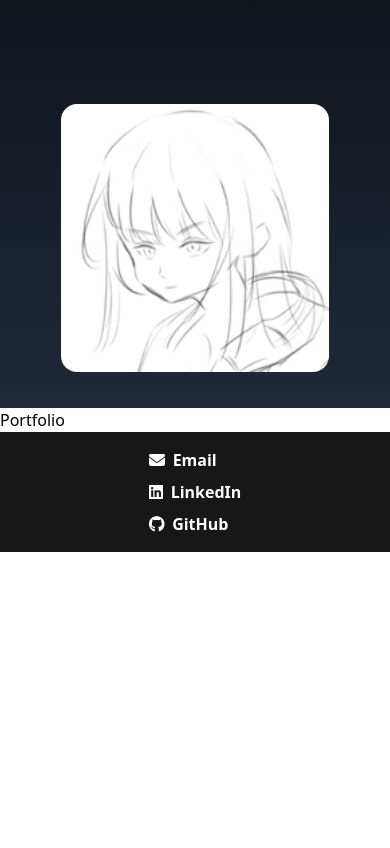
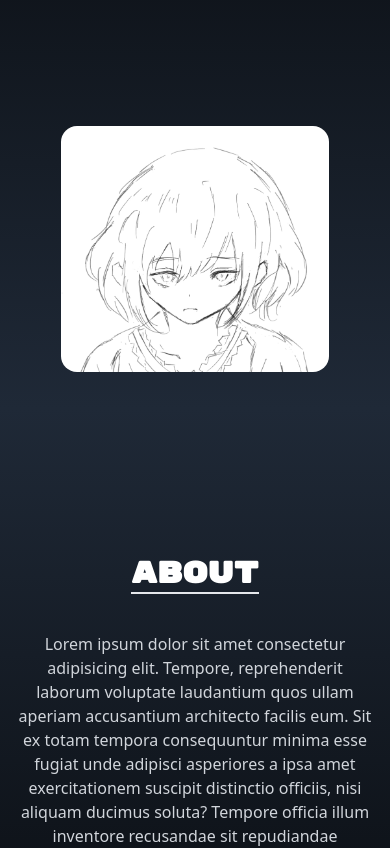
Before and after one commit to MaulanaAhmadSulami/portfolio, a React (Vite) app: page / in a window 390 px wide. Shown: the part 500-1348 px from the top of the page. Before the commit the page ends 1052 px from the top, so only its background shows below. Built offline with nearby package versions, Linux system fonts and the light colour scheme; a web font is replaced by a local one.

Commit message:
Added about section and need more refining for mobile

```diff
--- a/src/App.jsx
+++ b/src/App.jsx
@@ -8,15 +8,13 @@
 function App() {
   return (
     <>
-      <div className="App">
+      <div className="App ">
         <Navbar />
-
         <Home />
-
-        {/* <About /> */}
-
+        <About />
         <Portfolio />
 
+        {/* Footer is contact */}
         <Footer />
       </div>
     </>
--- a/src/components/About.jsx
+++ b/src/components/About.jsx
@@ -1,13 +1,21 @@
 const About = () => {
   return (
     <div
-    >
-      <div className="max-w-screen-lg mx-auto mt-10 flex flex-col items-center justify-center h-full px-4 md:flex-row">
-        <div>
-            <p className="text-white">
-                Lorem ipsum dolor sit amet consectetur adipisicing elit. Maiores repellat laboriosam, nostrum quaerat est fuga amet, deserunt consequatur, recusandae fugit similique laborum accusamus officia eligendi natus! Maxime dolorum ratione laborum.
-            </p>
+    name="about"
+    className="w-full h-screen bg-gradient-to-b from-gray-800 to-black text-white">
+
+      <div className="p-4 flex flex-col justify-center w-full h-full text-center">
+        <div className="pb-6">
+          <p className="font-rubik-mono-one text-3xl sm:text-4xl font-bold  hover:duration-300  inline border-b-2">
+            About
+          </p>
         </div>
+
+        <p className="font-momomaniac-one text-1xl sm:text-xl text-gray-300 py-4 ">
+          Lorem ipsum dolor sit amet consectetur adipisicing elit. Tempore, reprehenderit laborum voluptate laudantium quos ullam aperiam accusantium architecto facilis eum. Sit ex totam tempora consequuntur minima esse fugiat unde adipisci asperiores a ipsa amet exercitationem suscipit distinctio officiis, nisi aliquam ducimus soluta? Tempore officia illum inventore recusandae sit repudiandae provident obcaecati ex delectus. Sit, laudantium nemo consequuntur unde ipsa distinctio fugiat incidunt, amet ea nihil dolorem harum eius at corporis accusamus excepturi magnam, voluptatem corrupti? Consectetur laboriosam repellat nobis dolore repudiandae unde possimus? Itaque esse animi quaerat ab, eos sed iste est numquam voluptatibus nobis consequatur, temporibus perspiciatis dolor id?
+        </p>
+
+        <br />
       </div>
     </div>
   );
--- a/src/components/Home.jsx
+++ b/src/components/Home.jsx
@@ -1,6 +1,7 @@
 import React from "react";
 import mockProfile from "../assets/MockProfile.png";
-import { faArrowRight, faArrowDown } from "@fortawesome/free-solid-svg-icons";
+import profile_second from "../assets/ibis_pfp.png"
+import { faArrowRight} from "@fortawesome/free-solid-svg-icons";
 import { FontAwesomeIcon } from "@fortawesome/react-fontawesome";
 
 const Home = () => {
@@ -33,7 +34,7 @@
 
         <div className="w-full md:w-1/2 my-3 mx-20">
           <img
-            src={mockProfile}
+            src={profile_second}
             alt="Mock Profile"
             className="rounded-2xl mx-auto w-3/4 md:w-full h-auto"
           />
--- a/src/components/NavbarTop.jsx
+++ b/src/components/NavbarTop.jsx
@@ -1,4 +1,4 @@
-import React from "react";
+import React, {Component} from "react";
 import { useState } from "react";
 import { FontAwesomeIcon } from "@fortawesome/react-fontawesome";
 import {
@@ -9,6 +9,7 @@
   faBars,
   faTimes
 } from "@fortawesome/free-solid-svg-icons";
+
 
 const Navbar = () => {
   const [MobileOpen, setMobileOpen] = useState(false);
@@ -35,7 +36,10 @@
     },
   ];
 
+
+
   return (
+
     <nav className="bg-neutral-900 p-4 fixed top-0 left-0 w-full z-10">
       <div className="container mx-auto flex justify-between items-center">
         <p className="text-white text-2xl font-rubik-mono-one">Kaede</p>
--- a/src/components/Portfolio.jsx
+++ b/src/components/Portfolio.jsx
@@ -3,7 +3,7 @@
     return <div>
         <div>
             <div>
-                <p>
+                <p className="text-2xl">
                     Portfolio
                 </p>
             </div>
--- /dev/null
+++ b/src/components/Section.jsx
@@ -0,0 +1,12 @@
+import React from "react";
+
+export default function Section({ title, subtitle, dark, id }) {
+  return (
+    <div className={"section" + (dark ? " section-dark" : "")}>
+      <div className="section-content" id={id}>
+        <h1>{title}</h1>
+        <p>{subtitle}</p>
+      </div>
+    </div>
+  );
+}
```
Also changed, not shown: src/assets/ibis_pfp.png (added).
